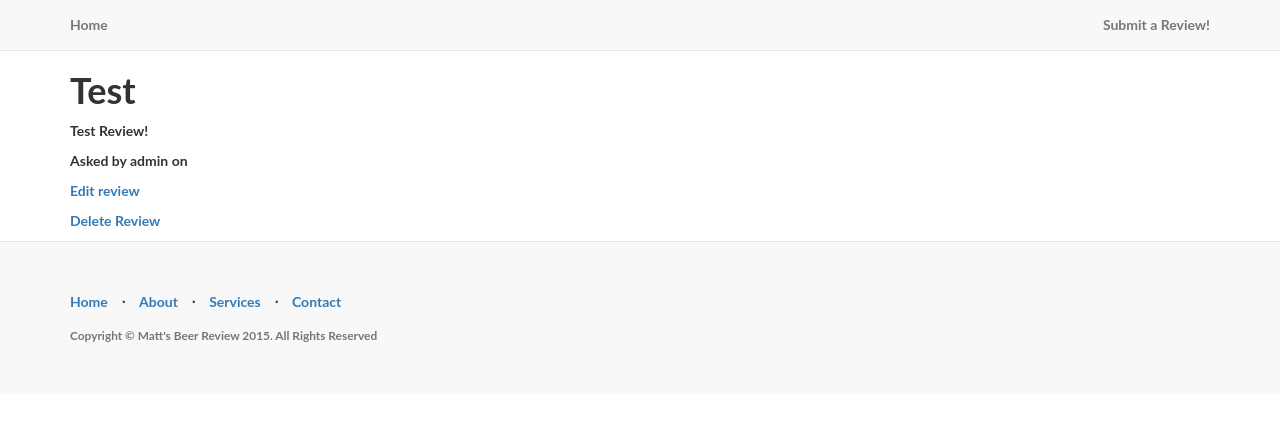
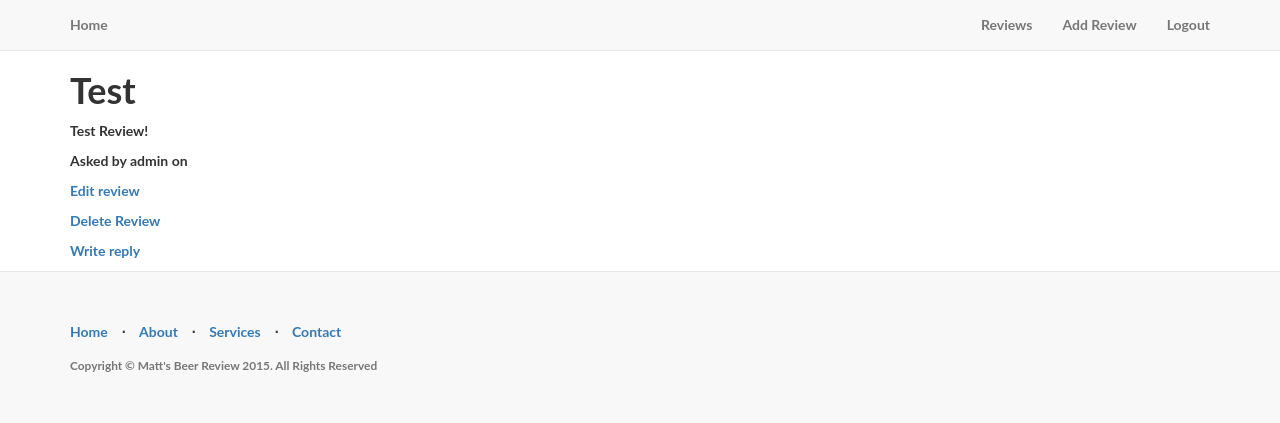
Before and after one commit to mjbowden/final, a Django app: page /review/1/ in a window 1280 px wide. Shown: the top 423 px of the page. Run offline with Django 3.2, Linux system fonts and the light colour scheme; a user stored in the database is signed in; data comes from the database, SQL or seed files in the repository; both versions use the stored data as it was after the commit; some libraries are stand-ins or nearby versions.

Commit message:
Add reply create view

```diff
--- a/core/admin.py
+++ b/core/admin.py
@@ -2,3 +2,4 @@
 from .models import *
 # Register your models here.
 admin.site.register(Review)
+admin.site.register(Reply)
--- a/core/models.py
+++ b/core/models.py
@@ -9,7 +9,17 @@
   created_at = models.DateTimeField(auto_now_add=True)
   user = models.ForeignKey(User)
 
+
   def __unicode__(self):
       return self.title
   def get_absolute_url(self):
       return reverse("review_detail", args=[self.id])
+
+class Reply(models.Model):
+    review = models.ForeignKey(Review)
+    user = models.ForeignKey(User)
+    created_at = models.DateTimeField(auto_now_add=True)
+    text = models.TextField()
+
+    def __unicode__(self):
+        return self.text
--- a/core/urls.py
+++ b/core/urls.py
@@ -10,4 +10,5 @@
     url(r'^review/(?P<pk>\d+)/$', ReviewDetailView.as_view(), name='review_detail'),
     url(r'^review/update/(?P<pk>\d+)/$', ReviewUpdateView.as_view(), name='review_update'),
     url(r'^review/delete/(?P<pk>\d+)/$', ReviewDeleteView.as_view(), name='review_delete'),
+    url(r'^review/(?P<pk>\d+)/reply/create/$', ReplyCreateView.as_view(), name='reply_create'),
 )
--- a/core/views.py
+++ b/core/views.py
@@ -13,7 +13,7 @@
 class ReviewCreateView(CreateView):
   model = Review
   template_name = "review/review_form.html"
-  fields = ['title', 'review description']
+  fields = ['title', 'description']
   success_url = reverse_lazy('review_list')
 
   def form_valid(self, form):
@@ -33,3 +33,15 @@
     model = Review
     template_name = 'review/review_confirm_delete.html'
     sucess_url = reverse_lazy('review_list')
+class ReplyCreateView(CreateView):
+    model = Reply
+    template_name = "reply/reply_form.html"
+    fields = ['text']
+
+    def get_success_url(self):
+      return self.object.review.get_absolute_url()
+
+    def form_valid(self, form):
+      form.instance.user = self.request.user
+      form.instance.review = Review.objects.get(id=self.kwargs['pk'])
+      return super (ReplyCreateView, self).form_valid(form)
--- a/templates/base.html
+++ b/templates/base.html
@@ -39,7 +39,13 @@
         <!-- Collect the nav links, forms, and other content for toggling -->
         <div class="collapse navbar-collapse" id="bs-example-navbar-collapse-1">
           <ul class="nav navbar-nav navbar-right">
-            <li><a href="#">Submit a Review!</a></li>
+            {% if user.is_authenticated %}
+                  <li><a href="{% url 'review_list' %}">Reviews</a></li>
+                  <li><a href="{% url 'review_create' %}">Add Review</a></li>
+   <li><a href="{% url 'auth_logout' %}">Logout</a></li>
+   {% else %}
+   <li><a href="{% url 'auth_login' %}">Login</a></li>
+    {% endif %}
           </ul>
         </div>
       </div>
--- a/templates/base_old.html
+++ b/templates/base_old.html
@@ -5,7 +5,7 @@
     <meta charset="utf-8">
     <meta http-equiv="X-UA-Compatible" content="IE=edge">
     <meta name="viewport" content="width=device-width, initial-scale=1">
-    <title>QandU - Matt's Beer Review!</title>
+    <title>Matt's Beer Review!</title>
     <link href="https://maxcdn.bootstrapcdn.com/bootstrap/3.3.5/css/bootstrap.min.css" rel="stylesheet">
   <link href="{% static "css/base.css" %}" rel="stylesheet">
 </head>
--- a/templates/review/review_detail.html
+++ b/templates/review/review_detail.html
@@ -7,4 +7,5 @@
 <p><a href="{% url 'review_update' pk=question.id %}">Edit review</a></p>
 <p><a href="{% url 'review_delete' pk=review.id %}">Delete Review</a></p>
 {% endif %}
+<p><a href="{% url 'reply_create' pk=question.id %}">Write reply</a></p>
 {% endblock %}
```
Also changed, not shown: templates/reply/reply_form.html (added, +13 -0 lines), core/migrations/0002_reply.py (added), final/db.sqlite3.
